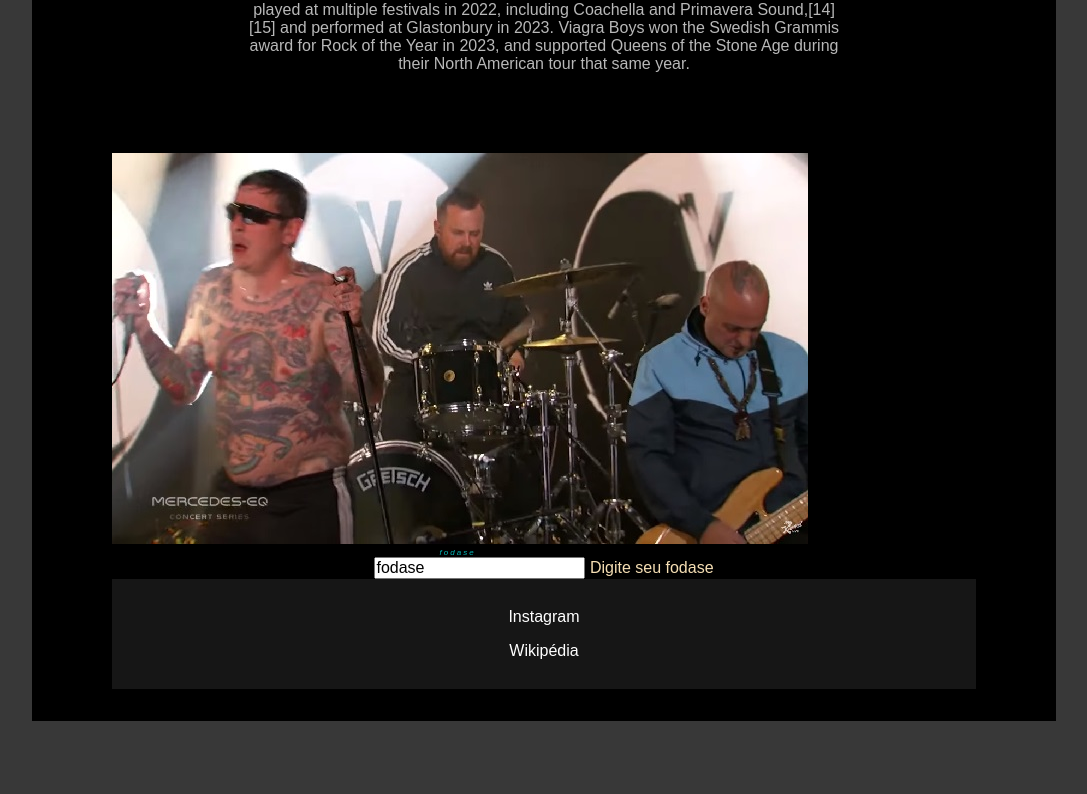
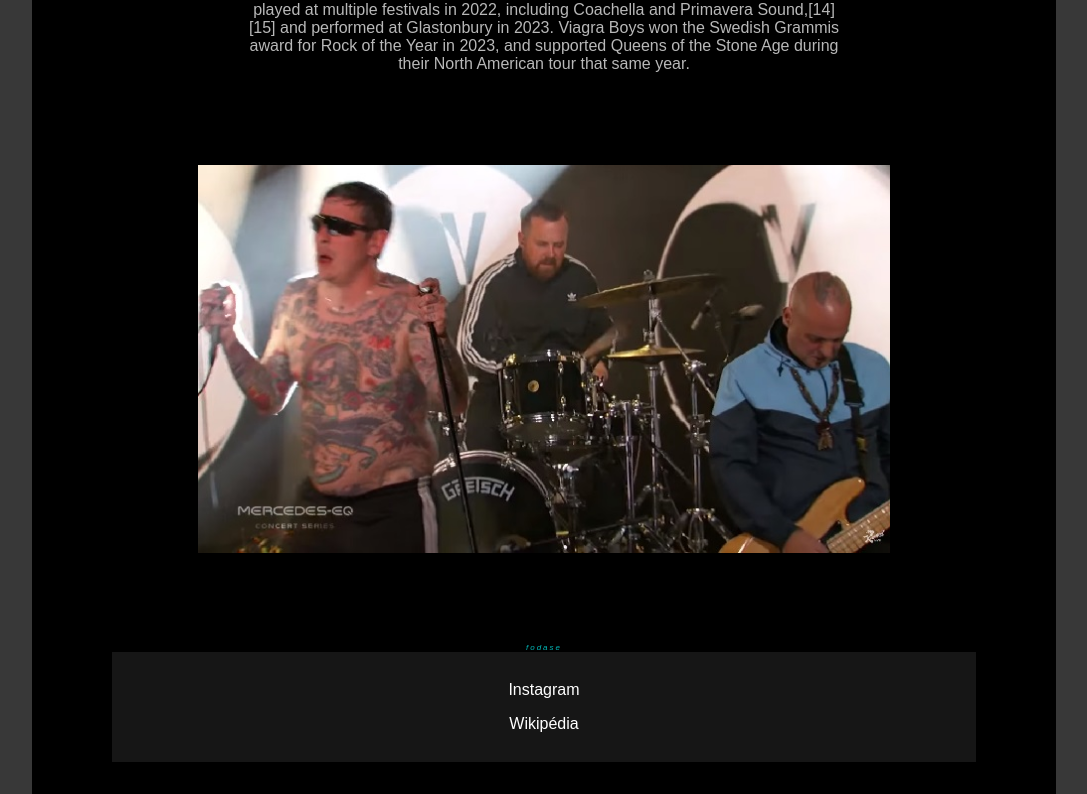
Before and after one commit to AnthonyKafer/Forma_FrontEnd, a plain HTML site: page index.html in a window 1280 px wide. Shown: the part 1161-1955 px from the top of the page, without its empty margins (96-1183 px from the left). Before the commit the page ends 1882 px from the top, so only its background shows below. Drawn offline with Linux system fonts and the light colour scheme.

Commit message:
alteracaoimagem

```diff
--- a/css/styles.css
+++ b/css/styles.css
@@ -68,9 +68,9 @@ body{
     font-size: 1.2rem;
 }
 
-.secondimage{
-    margin-top: 5rem;
-    max-width: 80%;
+.second{
+    width: 80%;
+    margin: 5% auto 10% auto;
 }
 
 figcaption{
--- a/index.html
+++ b/index.html
@@ -30,8 +30,6 @@
                 <img class="second" src="imgs/secondimage.jpeg" alt="fodase">
                 <figcaption>fodase</figcaption>
             </figure>
- <input type="text" name="fodase" value="fodase">
- <label for="fodase">Digite seu fodase</label>
 </div>
 <div class="externallinks">
     <a href="https://www.instagram.com/viagraboys/" target="_blank">Instagram</a>
--- a/style.css
+++ /dev/null
@@ -1,17 +0,0 @@
-p{
-    width: 100px;
-    position: relative;
-    top: 100px;
-}
-
-div{
-    height: 10px;
-    width: 100%;
-    background-color: rgba(22, 0, 221, 1);
-    color: aliceblue;
-    padding: 1%;
-    position: fixed;
-    top: 0px;
-    left: 0px;
-    z-index: 1;
-}
```
